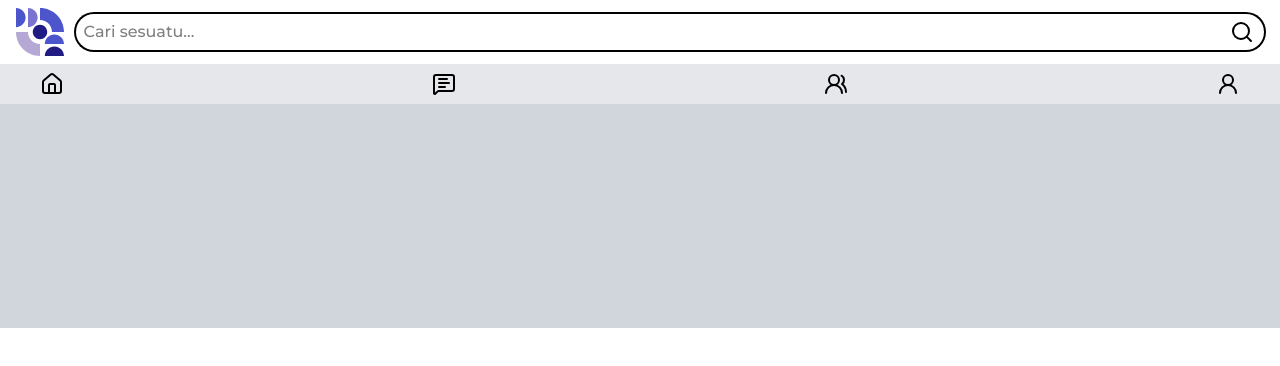
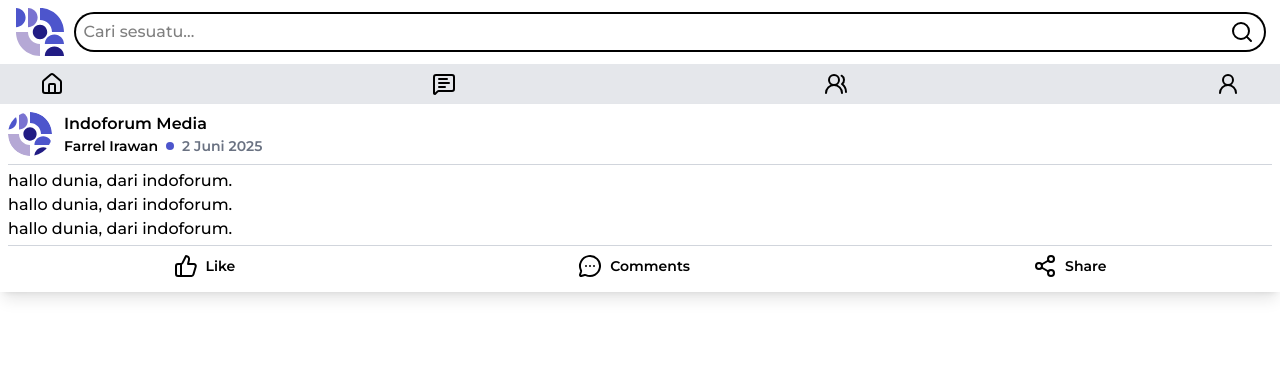
Before and after one commit to MrIrawan/indoforum, a Next.js app: page /post in a window 1280 px wide. Shown: the top 366 px of the page. Built offline with nearby package versions, Linux system fonts and the light colour scheme.

Commit message:
membuat komponen PostCard

```diff
--- a/src/app/post/page.js
+++ b/src/app/post/page.js
@@ -1,19 +1,76 @@
 "use client"
 
+import Button from "@/components/ui/button/Buttons"
 import Image from "next/image"
 import inndofoumLogo from "../../../public/images/indoforum-logo.svg"
+import {
+    MessageCircleMoreIcon,
+    ThumbsUpIcon,
+    Share2Icon
+} from "lucide-react"
 
 export default function PostPage() {
     return (
         <>
-            <article className="w-full flex flex-col bg-gray-300 h-56">
+            <article className="w-full flex flex-col bg-text-color max-h-56 px-2 shadow-lg">
+                <div className="flex gap-3 py-2">
+                    <div className="w-11 h-11 overflow-hidden rounded-full">
+                        <Image
+                            src={inndofoumLogo}
+                            alt="indoforum-logo"
+                            width={50}
+                            height={50}
+                        />
+                    </div>
+                    <div className="flex flex-col justify-between gap-0">
+                        <h2 className="text-base font-m-semibold">Indoforum Media</h2>
+                        <div className="flex items-center gap-2">
+                            <h3 className="text-sm font-m-semibold">Farrel Irawan</h3>
+                            <hr className="h-2 w-2 bg-primary-color border-none rounded-full"/>
+                            <h3 className="text-sm font-m-semibold text-gray-500">2 Juni 2025</h3>
+                        </div>
+                    </div>
+                </div>
                 {/* postcard parent */}
-                <div className="flex flex-col h-full w-full">
-                    {/* postcard item 1 */}
-
-                    {/* postcard item 2 */}
-
-                    {/* postcard item 3 */}
+                <div className="flex flex-col h-full overflow-auto w-full bg-text-color py-1 border-y border-y-gray-300">
+                    {/* postcard item */}
+                    <p className="text-base font-m-medium">hallo dunia, dari indoforum.</p>
+                    <p className="text-base font-m-medium">hallo dunia, dari indoforum.</p>
+                    <p className="text-base font-m-medium">hallo dunia, dari indoforum.</p>
+                </div>
+                <div className="w-full py-2">
+                    <ul className="w-full flex items-center justify-around gap-3">
+                        <li>
+                            <Button
+                                link="/post"
+                                buttonStyle="w-full"
+                                linkStyle="flex items-center gap-2"
+                            >
+                                <ThumbsUpIcon className="w-6 h-6" />
+                                <p className="text-sm font-m-semibold capitalize">like</p>
+                            </Button>
+                        </li>
+                        <li>
+                            <Button
+                                link="/post"
+                                buttonStyle="w-full"
+                                linkStyle="flex items-center gap-2"
+                            >
+                                <MessageCircleMoreIcon className="w-6 h-6" />
+                                <p className="text-sm font-m-semibold capitalize">comments</p>
+                            </Button>
+                        </li>
+                        <li>
+                            <Button
+                                link="/post"
+                                buttonStyle="w-full"
+                                linkStyle="flex items-center gap-2"
+                            >
+                                <Share2Icon className="w-6 h-6" />
+                                <p className="text-sm font-m-semibold capitalize">share</p>
+                            </Button>
+                        </li>
+                    </ul>
                 </div>
             </article>
         </>
```
